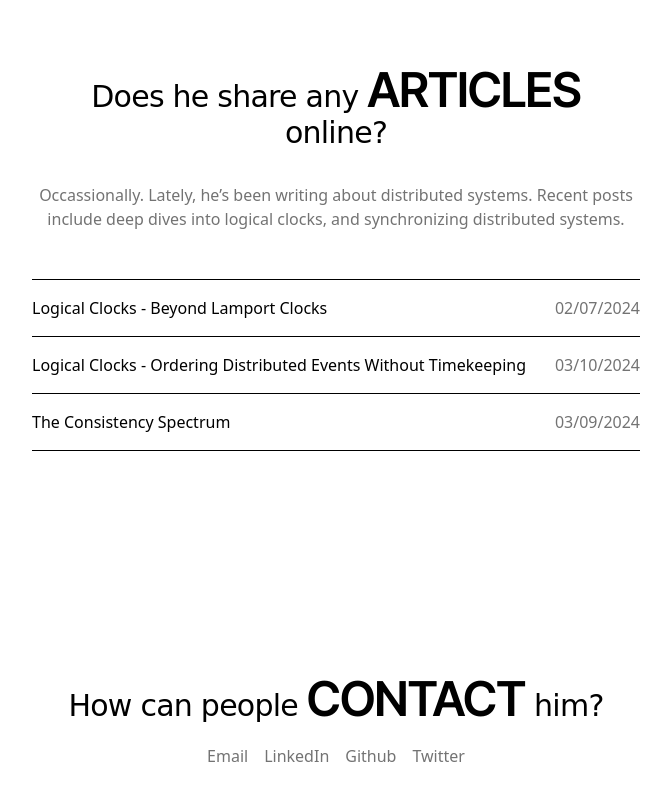
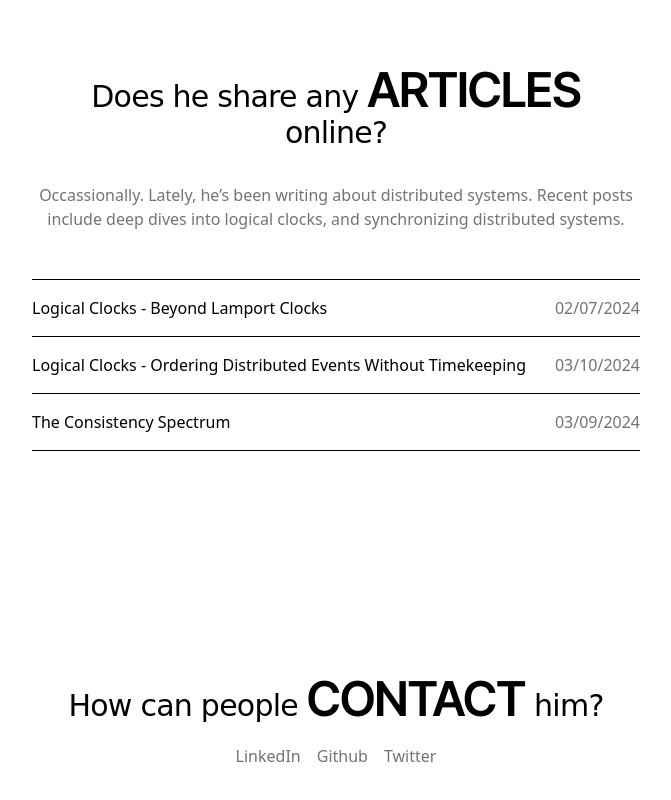
Before and after one commit to ovbiebo/me, a website built with Vite: page index.html in a window 1280 px wide. Shown: the part 910-1710 px from the top of the page, without its empty margins (304-975 px from the left). Built offline with nearby package versions, Linux system fonts and the light colour scheme; a web font is replaced by a local one.

Commit message:
Removed email

```diff
--- a/index.html
+++ b/index.html
@@ -67,9 +67,6 @@
         class="flex flex-wrap justify-center items-center text-neutral-500 list-none"
       >
         <li class="mx-2 my-1">
-          <a href="mailto:chidubemovbiebo@gmail.com" target="_blank"> Email </a>
-        </li>
-        <li class="mx-2 my-1">
           <a href="https://www.linkedin.com/in/chidubemovbiebo" target="_blank">
             LinkedIn
           </a>
```
